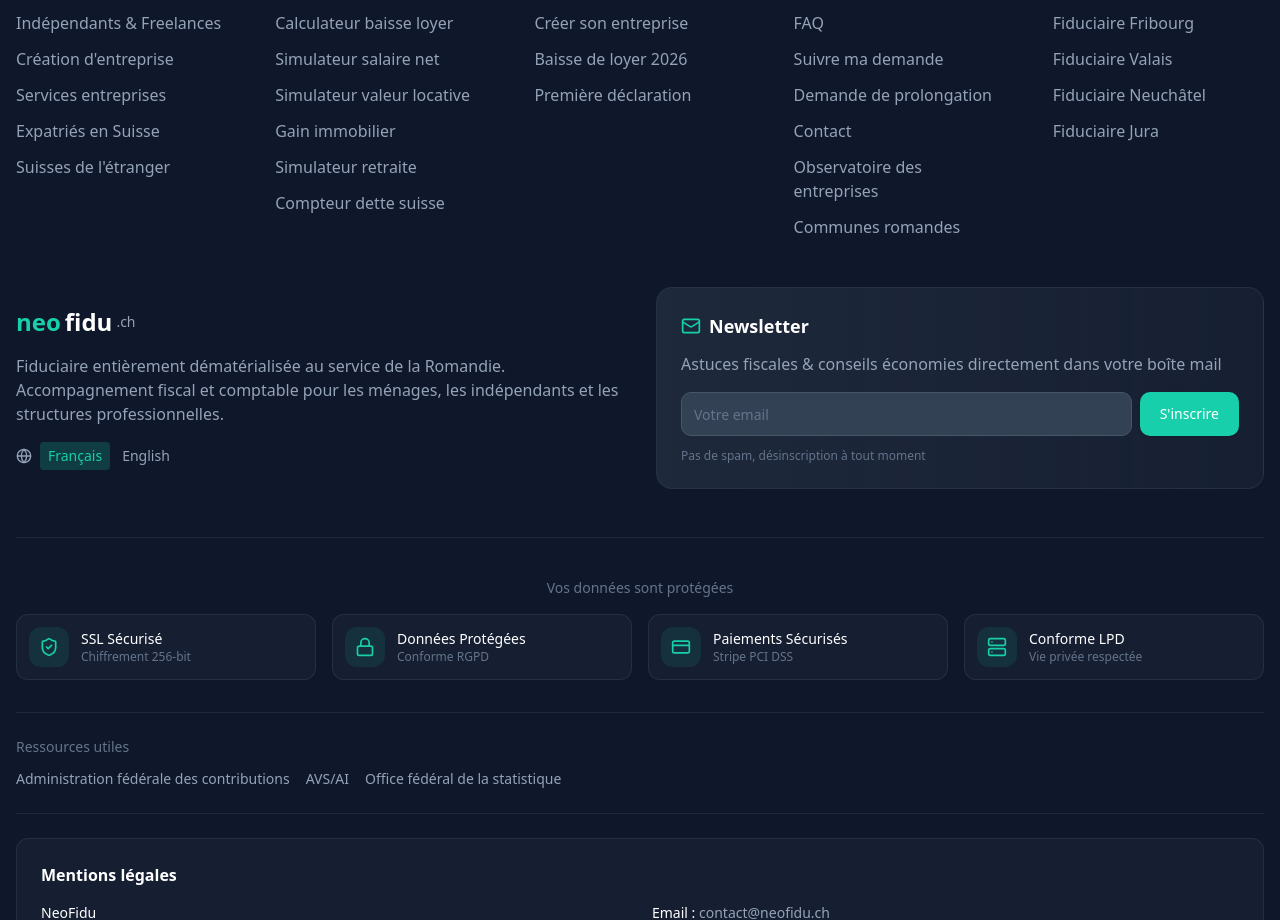
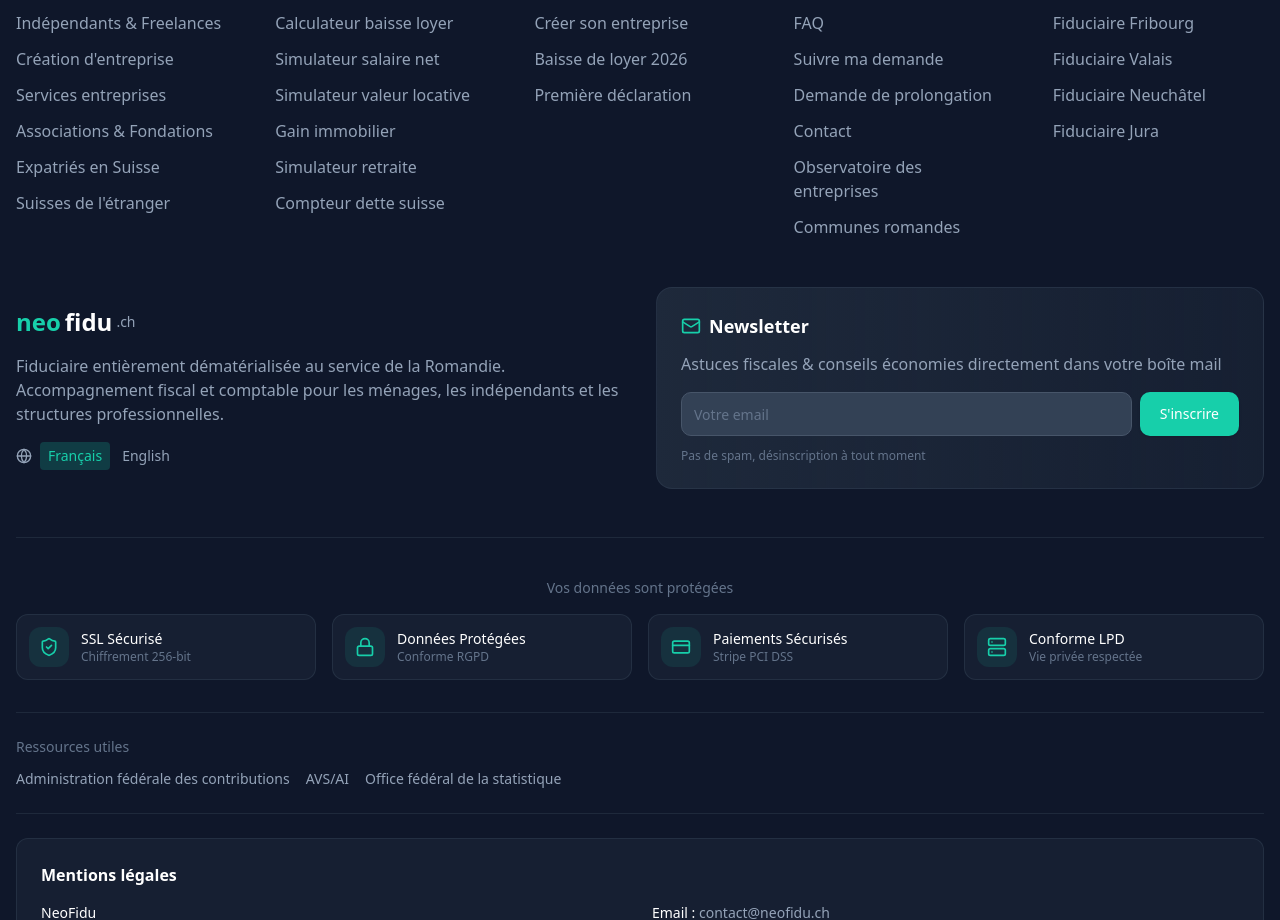
Before and after one commit to medericborgeaud-oss/neofidu, a Next.js app: page / in a window 1280 px wide. Shown: the part 3680-4600 px from the top of the page. Built offline with nearby package versions, Linux system fonts and the light colour scheme; no server answers.

Commit message:
feat: add associations-fondations link to footer

```diff
--- a/src/components/Footer.tsx
+++ b/src/components/Footer.tsx
@@ -23,6 +23,7 @@ export function Footer() {
       { label: isEnglish ? "Self-employed & Freelances" : "Indépendants & Freelances", href: "/independants" },
       { label: isEnglish ? "Company formation" : "Création d'entreprise", href: "/creation-entreprise" },
       { label: isEnglish ? "Business services" : "Services entreprises", href: "/entreprises" },
+      { label: isEnglish ? "Associations & Foundations" : "Associations & Fondations", href: "/associations-fondations" },
       { label: isEnglish ? "Expats in Switzerland" : "Expatriés en Suisse", href: "/expats" },
       { label: isEnglish ? "Swiss citizens abroad" : "Suisses de l'étranger", href: "/suisses-etranger" },
     ],
```
